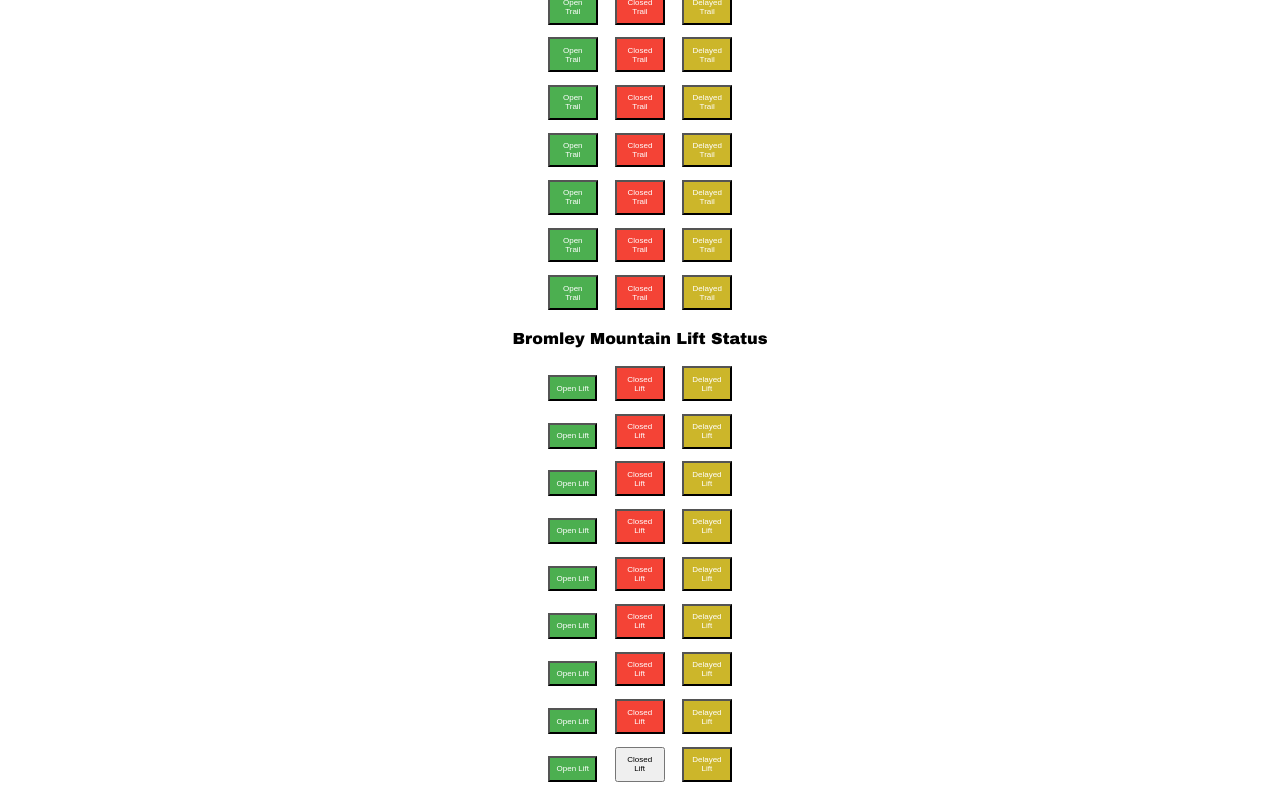
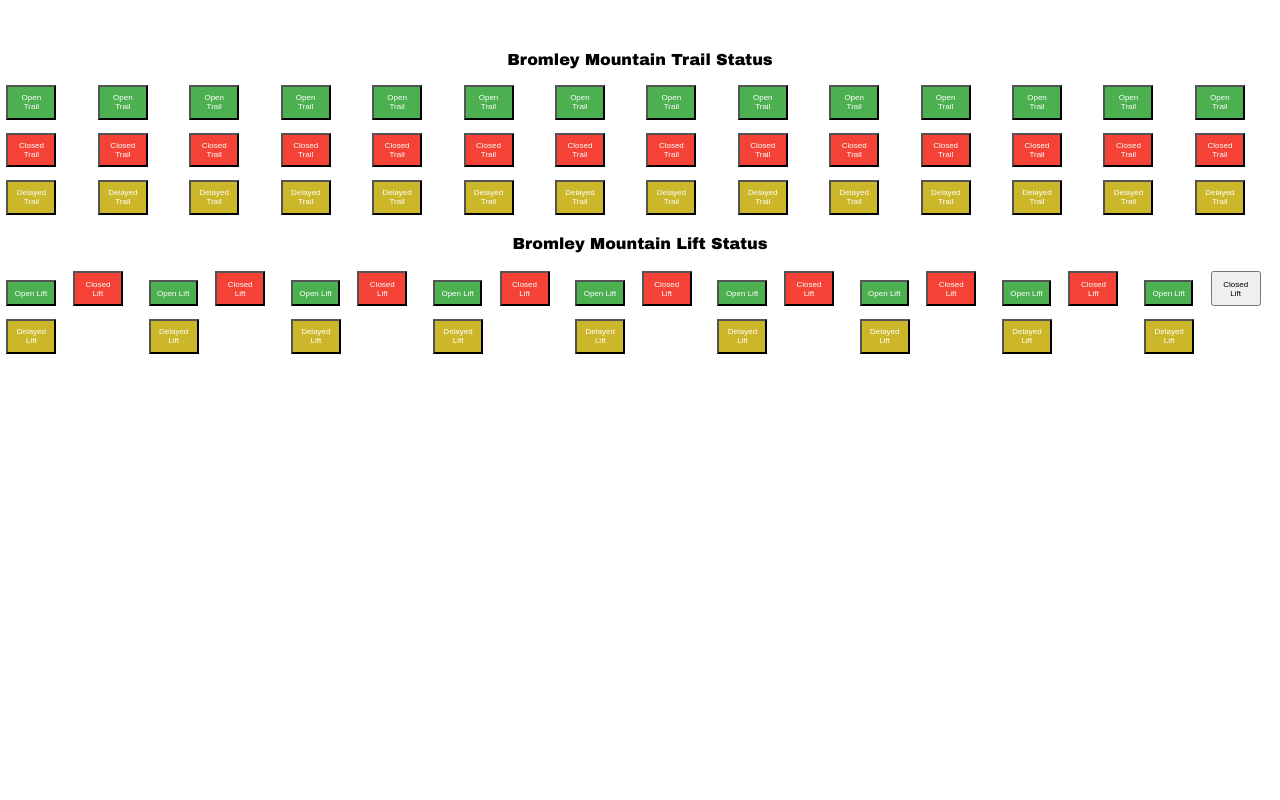
Before and after one commit to AlexaWitkin/Bromley_TrailMap, a Flask app: page / in a window 1280 px wide. Run offline with Flask 3, Linux system fonts and the light colour scheme; parts of the project's set-up code (start-up, migrations or seed data) failed here and were passed over.

Commit message:
needs adjustments

```diff
--- a/static/style.css
+++ b/static/style.css
@@ -386,12 +386,12 @@
 */
 #button_container_easiest_trails {
     display: flex;
-    flex-direction: column;
+    flex-direction: row;
     align-items: center;
 }
 
 #button_container_lifts {
     display: flex;
-    flex-direction: column;
+    flex-direction: row;
     align-items: center;
 }
```
